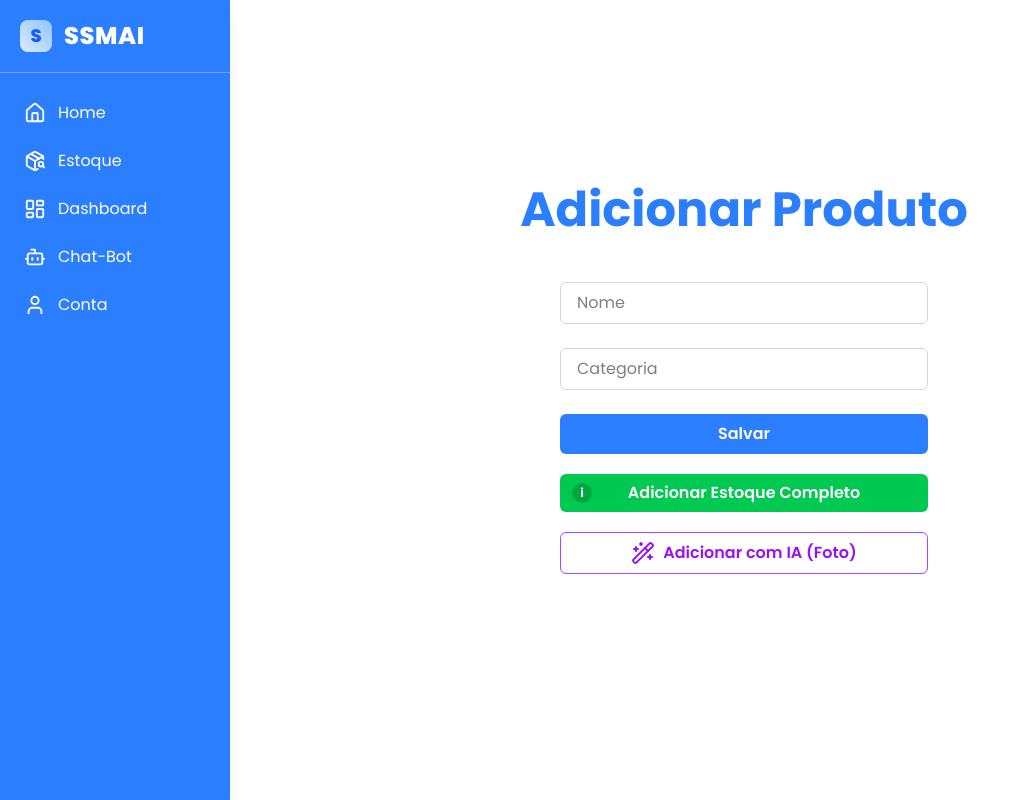
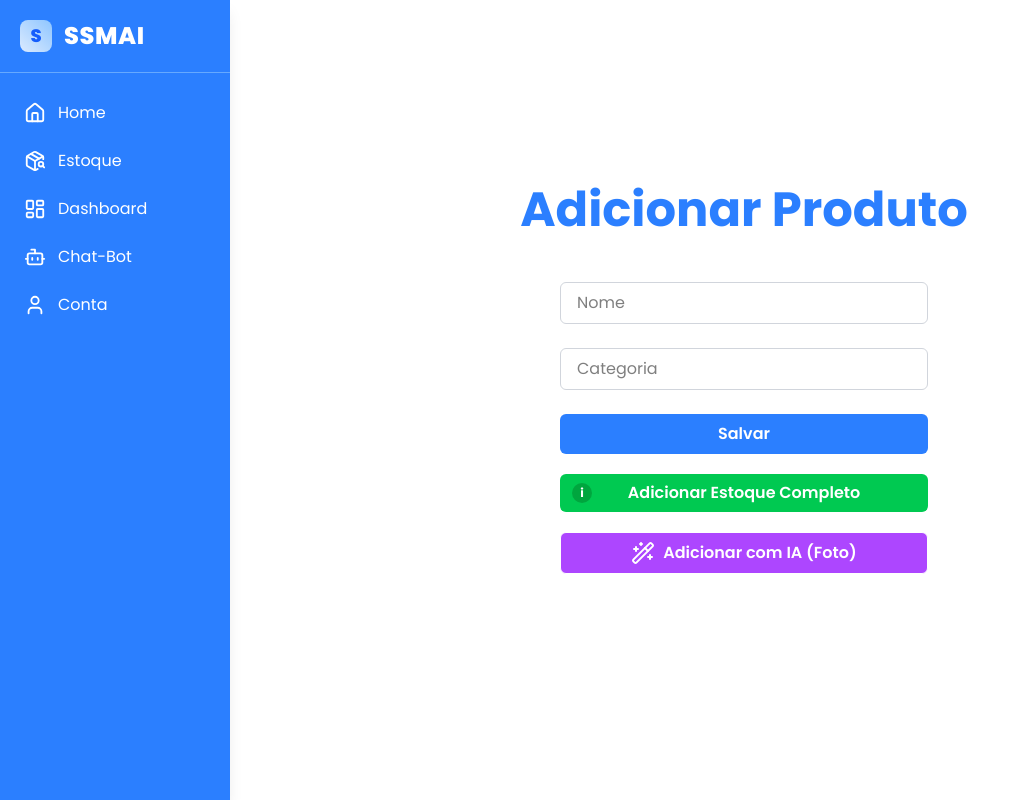
Before and after one commit to gabrielmmarcos/ssmai-frontend, a React (Vite) app: page /additem in a window 1280 px wide. Shown: the whole page, without its empty margins (0-1030 px from the left). Built offline with nearby package versions, Linux system fonts and the light colour scheme.

Commit message:
Email na tela de cadastro

```diff
--- a/src/pages/AddItem/index.jsx
+++ b/src/pages/AddItem/index.jsx
@@ -215,8 +215,8 @@ function AddItem() {
                             <button
                                 type="button"
                                 onClick={() => setShowImageChoiceModal(true)}
-                                className="bg-white text-purple-600 border flex flex-row justify-center gap-2 border-purple-500
-                   text-center font-semibold py-2 rounded-md transition hover:bg-purple-50 w-full cursor-pointer"
+                                className="bg-purple-500 text-white border flex flex-row justify-center gap-2 border-white
+                   text-center font-semibold py-2 rounded-md transition hover:bg-purple-600 w-full cursor-pointer"
                             >
                                 <Wand2 /> Adicionar com IA (Foto)
                             </button>
--- a/src/pages/AddViaAI/index.jsx
+++ b/src/pages/AddViaAI/index.jsx
@@ -89,7 +89,7 @@ function AddItemIA() {
             <div className="flex flex-1 min-h-screen bg-gray-50 overflow-x-hidden ml-0 lg:ml-52">
                 <div className="flex flex-col w-full h-screen items-center justify-center bg-white">
                     <h1 className="text-3xl lg:text-5xl font-bold text-blue-500 mb-4">
-                        Revisar Produto IA
+                        Revisar Informações
                     </h1>
 
                     {/* Checkboxes */}
--- a/src/pages/Cadastro/index.jsx
+++ b/src/pages/Cadastro/index.jsx
@@ -8,8 +8,7 @@ function Cadastro() {
 
     const [nome, setNome] = useState("");
     const [ramo, setRamo] = useState("");
-    // const [email, setEmail] = useState(""); - comentada até segunda ordem
-
+    const [email, setEmail] = useState("");
     const [showModal, setShowModal] = useState(false);
     const [responseTitle, setResponseTitle] = useState("");
     const [responseMessage, setResponseMessage] = useState("");
@@ -21,18 +20,15 @@ function Cadastro() {
             const body = {
                 nome: nome,
                 ramo: ramo,
-                // user_admin: {
-                //     email: email,
-                // },
+                email: email,
             };
 
             const response = await api.post("/enterpryse/", body);
             const senhaGerada = response.data.user_admin.password;
-            const email = response.data.user_admin.email; // comentar dps
 
             setResponseTitle("Empresa cadastrada com sucesso!");
             setResponseMessage(
-                `A senha da sua empresa é: ${senhaGerada} e o ${email} é esse.\n\nGuarde bem esta senha — ela não será mostrada novamente.`
+                `A senha da sua empresa é: ${senhaGerada}.\n\nGuarde bem esta senha — ela não será mostrada novamente.`
             );
             setShowModal(true);
         } catch (error) {
@@ -91,10 +87,10 @@ function Cadastro() {
                                 <h3 className="text-sm font-semibold text-gray-500 uppercase">Email</h3>
                                 <input
                                     type="email"
-                                    // value={email}
-                                    // onChange={(e) => setEmail(e.target.value)}
+                                    value={email}
+                                    onChange={(e) => setEmail(e.target.value)}
                                     placeholder="Digite o email do administrador"
-                                    // required
+                                    required
                                     className="w-full px-4 py-2 border border-gray-300 rounded-md focus:outline-none focus:ring-2 focus:ring-blue-500"
                                 />
                             </div>
```
